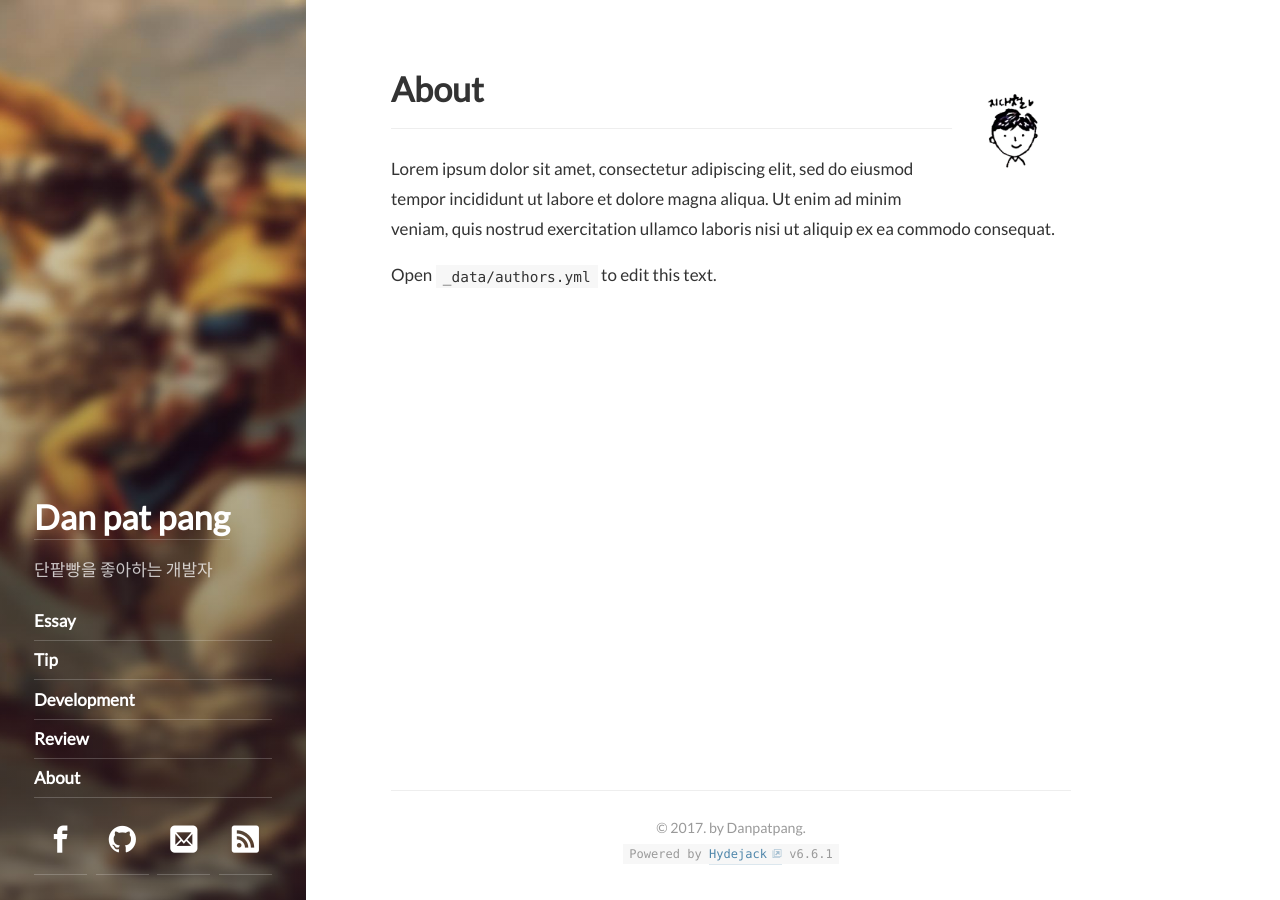
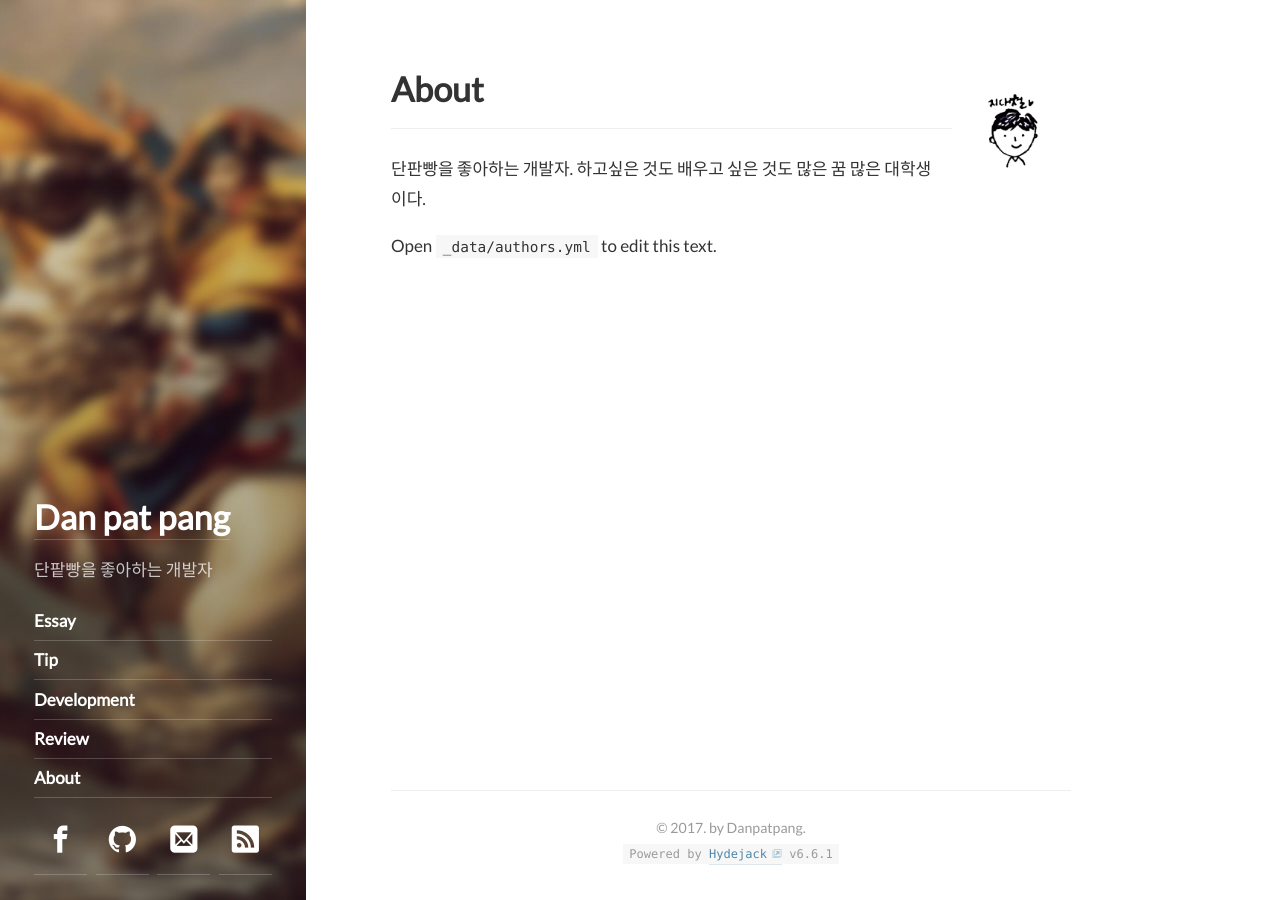
Before and after one commit to Danpatpang/Danpatpang.github.io, a Jekyll site: the page built from about.md, in a window 1280 px wide. Built offline with Jekyll 4.4.1, drawn with Linux system fonts in a browser that asks for light colours; some web fonts are replaced.

Commit message:
Update authors

```diff
--- a/_data/authors.yml
+++ b/_data/authors.yml
@@ -8,9 +8,9 @@ Danpatpang:
   # Used at the bottom of each page and at the top of the `about` layout
   # Markdown enabled, can use multiple paragraphs (enabled by `|`)
   about:             |
-    Lorem ipsum dolor sit amet, consectetur adipiscing elit,
-    sed do eiusmod tempor incididunt ut labore et dolore magna aliqua.
-    Ut enim ad minim veniam, quis nostrud exercitation ullamco laboris nisi ut aliquip ex ea commodo consequat.
+    단판빵을 좋아하는 개발자.
+    하고싶은 것도 배우고 싶은 것도 많은 꿈 많은 대학생이다.
+
 
     Open `_data/authors.yml` to edit this text.
 
```
